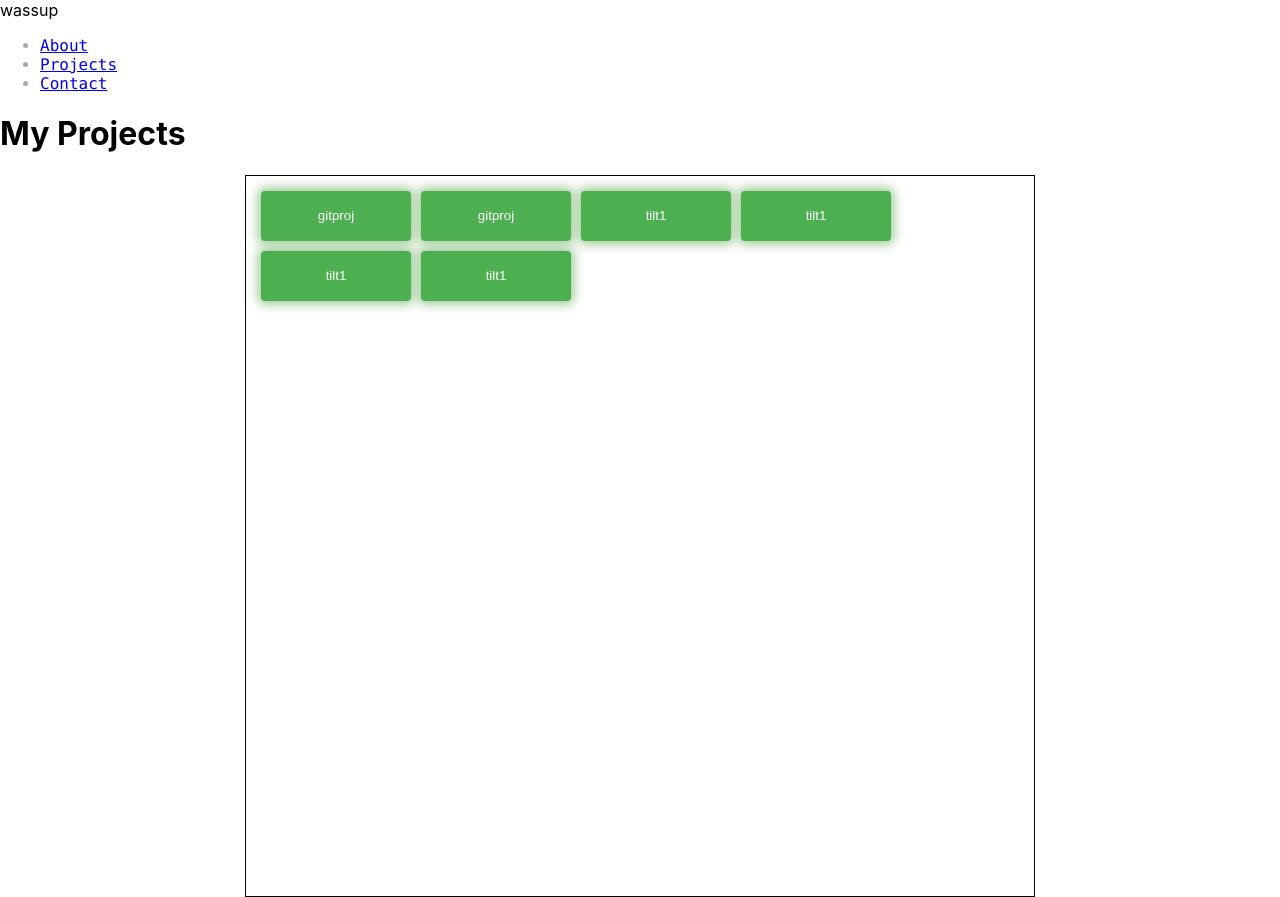
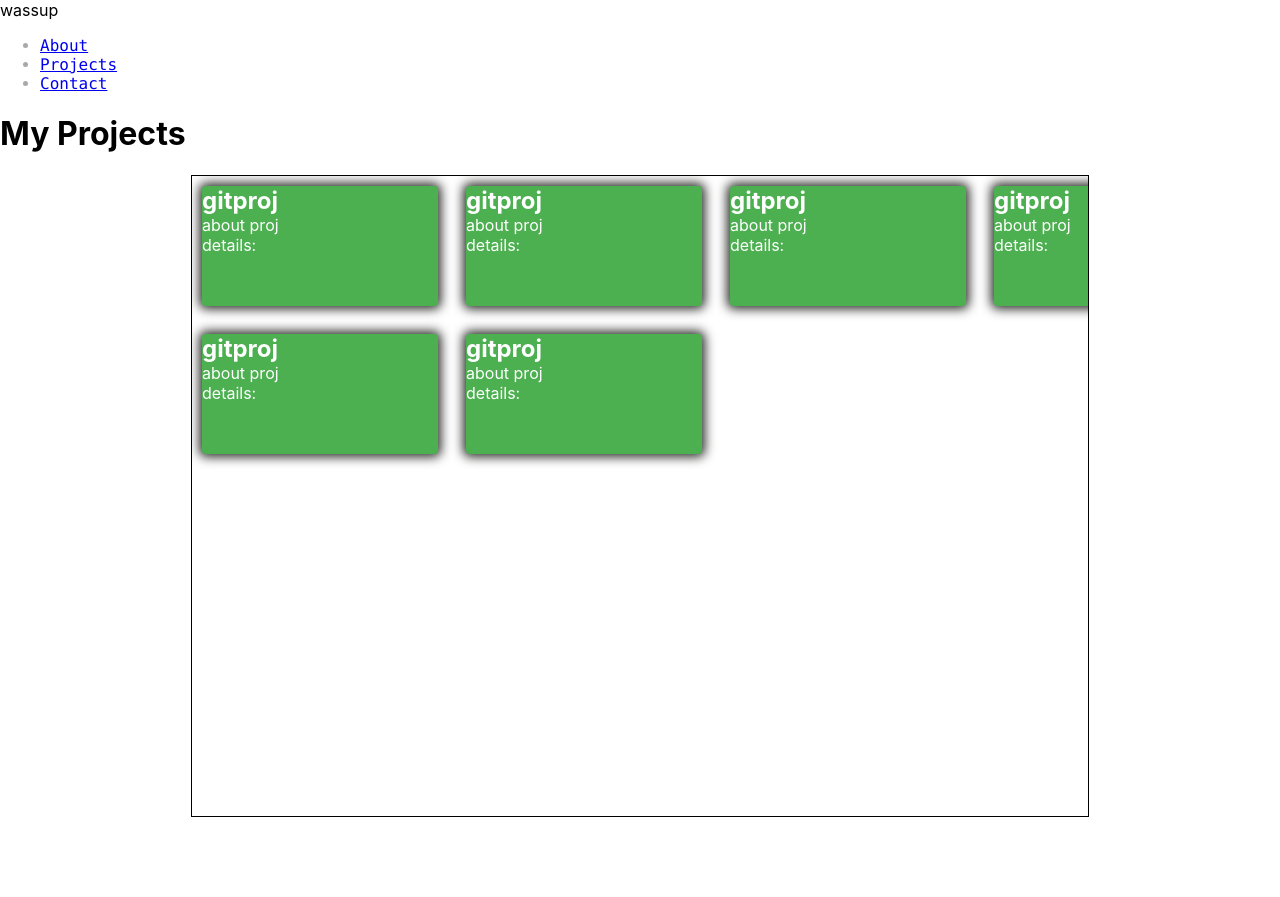
Before and after one commit to Chillhopper/reactin_time, a React (Create React App) app in the folder my_site/: page /projects in a window 1280 px wide. After the commit the page ends 817 px from the top, so only its background shows below. Built offline with nearby package versions, Linux system fonts and the light colour scheme; no server answers.

Commit message:
dumb grid stuff
god css is ass

```diff
--- a/my_site/src/components/projects.css
+++ b/my_site/src/components/projects.css
@@ -1,22 +1,43 @@
 
 .projhead{
-    width: 700px;
-    height: 700px;
+    display: grid;
+    flex-wrap: wrap;
+    justify-content: flex-start;
+    align-items: flex-start;
+    align-content: flex-start;
+    width: 70%;
+    background-color: none;
+    height: 80vh;
+    overflow: auto;
+    grid-template-columns: repeat(4, 1fr);
     border: 1px solid black;
-    grid-template-columns: repeat(4, 1fr);
     margin: auto;
-    width: 60%;
-    padding: 10px;
+    gap: 0.5rem;
 }
 
 .proj{
-    width: 150px;
-    height: 50px;
+    width: 236px;
+    height: 120px;
+    margin: 10px;
+    cursor: pointer;
     background-color: #4CAF50;
     color: #ffffff;
-    border: none;
+    border:transparent;
     border-radius: 4px;
-    cursor: pointer;
-    margin: 5px;
-    box-shadow: 0px 0px 11px 3px rgba(153,199,145,1);
+    box-shadow: 0px 0px 11px 3px rgb(41, 44, 40);
+    white-space: nowrap;
 }
+
+.title{
+    text-align: center;
+    font-size: 24px;
+    font-weight: bold;
+}
+
+.aboutproj{
+    text-align: center;
+}
+
+.details{
+    text-align: center;
+}
--- a/my_site/src/components/projects.js
+++ b/my_site/src/components/projects.js
@@ -22,8 +22,14 @@ function Projects(){
           console.error("sorry, Error:", error);
         });
         return(
-            <Link to = {url} target="_blank">
-                <button className='proj'>{title}</button>
+            <Link style={{textDecoration: 'none'}} to={url} target="_blank">
+                <div className='proj'>
+                   <span class="title">{title}</span><br/>
+                   <span class="aboutproj">about proj</span><br />
+                   <span class="details">details: </span>
+
+
+                </div>
             </Link>
         );
 
@@ -34,10 +40,10 @@ function Projects(){
         <div class="projhead">
             {projButtons("https://github.com/Chillhopper", "gitproj")}
             {projButtons("https://github.com/Chillhopper", "gitproj")}
-            <button class="proj">tilt1</button>
-            <button class="proj">tilt1</button>
-            <button class="proj">tilt1</button>
-            <button class="proj">tilt1</button>
+            {projButtons("https://github.com/Chillhopper", "gitproj")}
+            {projButtons("https://github.com/Chillhopper", "gitproj")}
+            {projButtons("https://github.com/Chillhopper", "gitproj")}
+            {projButtons("https://github.com/Chillhopper", "gitproj")}
         </div>
         </>
 
```
